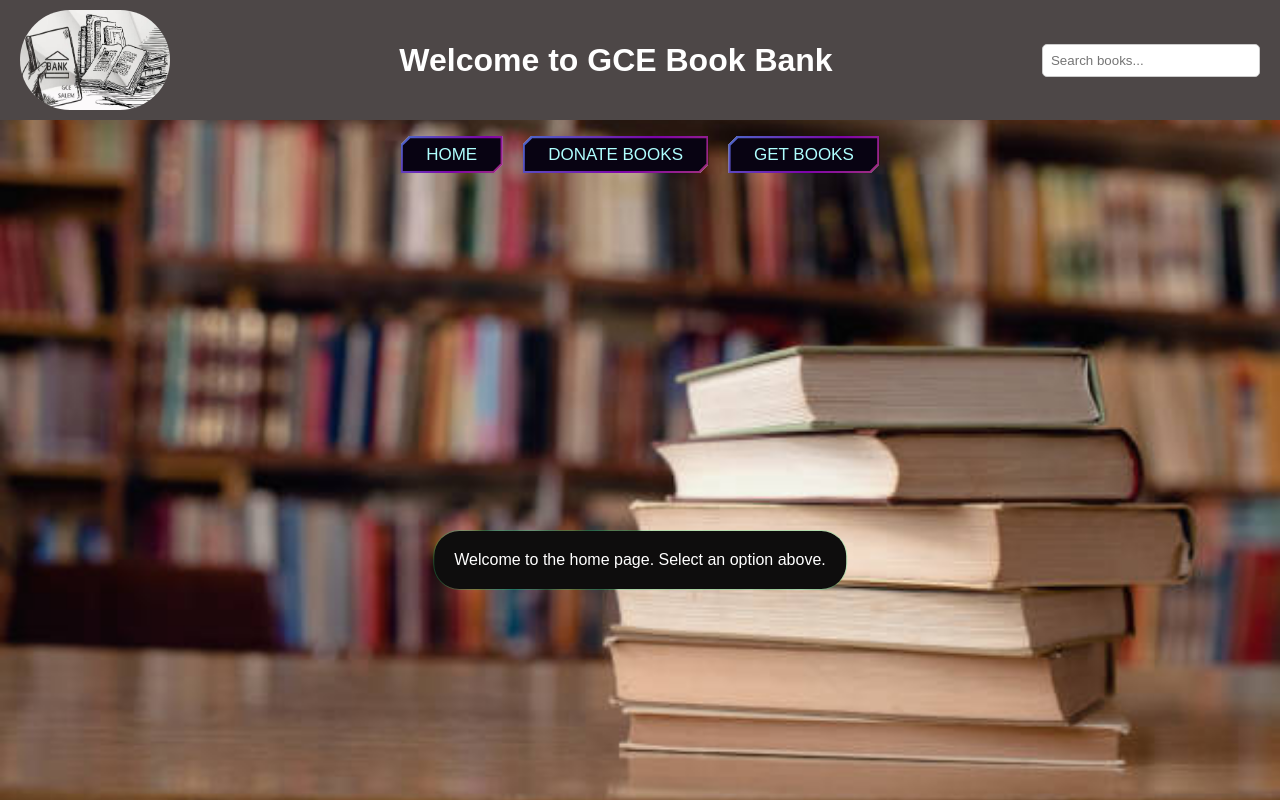
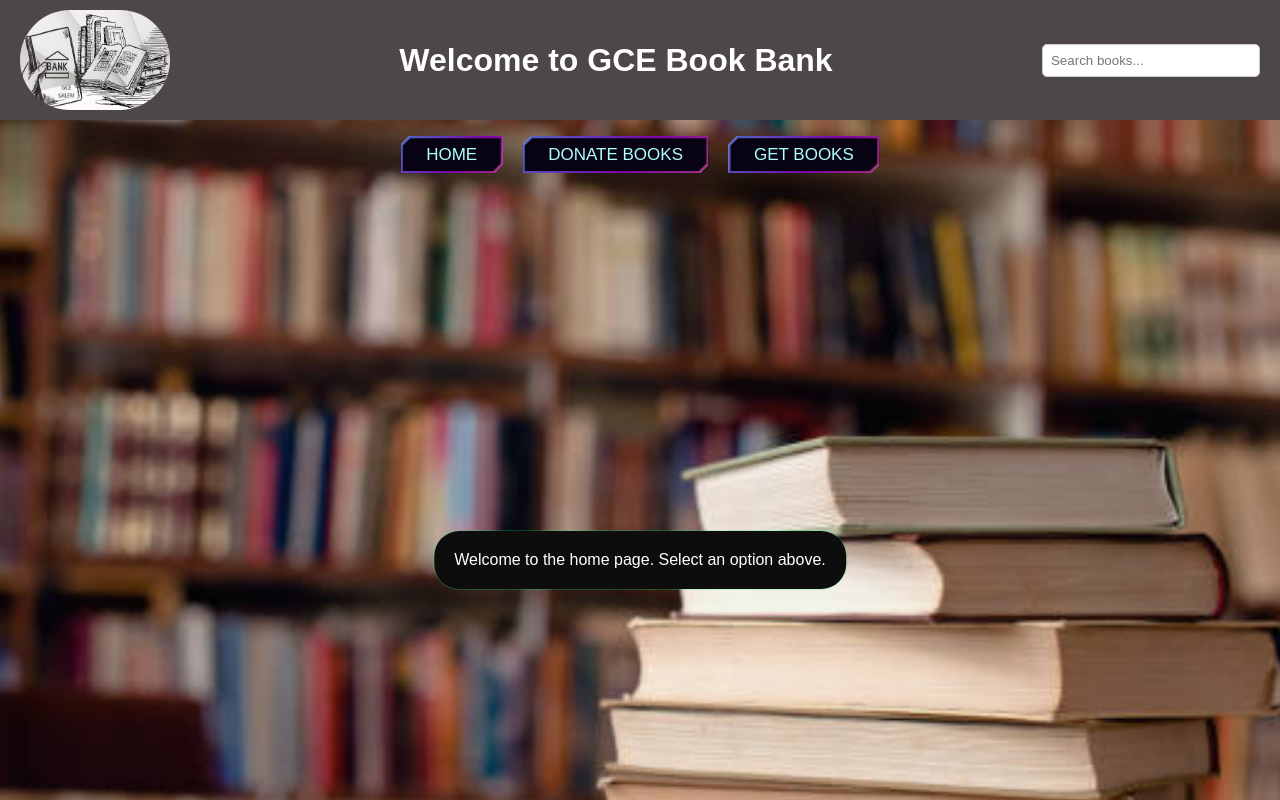
Before and after one commit to Monikaips/BookBank-react, a React (Create React App) app: page / in a window 1280 px wide. Shown: the top 800 px of the page. Built offline with nearby package versions, Linux system fonts and the light colour scheme.

Commit message:
Update App.css

```diff
--- a/src/App.css
+++ b/src/App.css
@@ -7,7 +7,7 @@ body {
   background-size: cover;
   background-position: center;
   background-repeat: no-repeat;
-  height: 800px;
+  height: 1000px;
   margin-top:50px;
   margin: 0;
   padding: 0;
```
